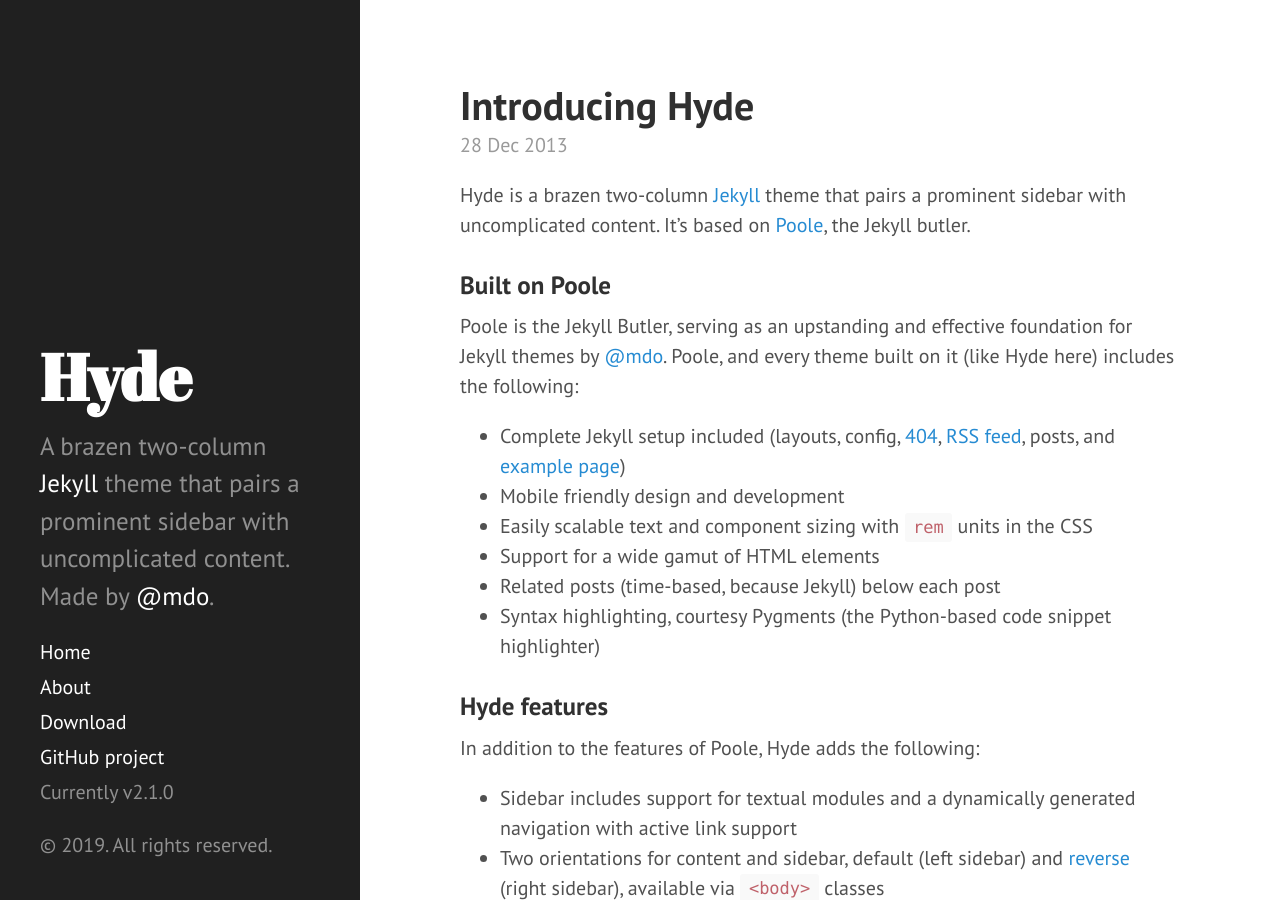
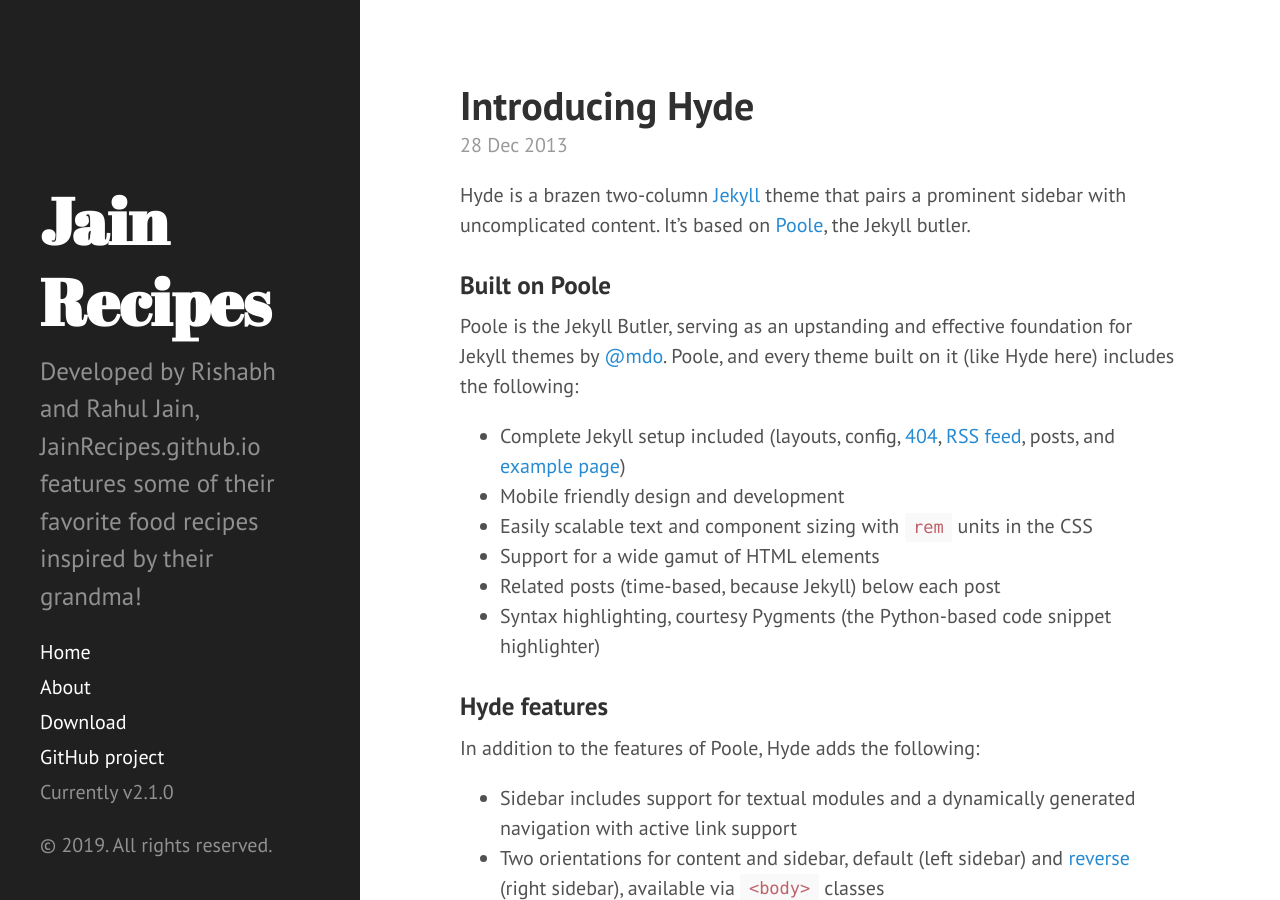
Before and after one commit to JainRecipes/JainRecipes.github.io, a Jekyll site: the page built from index.html, in a window 1280 px wide and 900 px high. Built offline with Jekyll 4.4.1, drawn with Linux system fonts in a browser that asks for light colours; Markdown is read by kramdown in place of the engine named in the settings; the list of posts is cut into pages by our own code.

Commit message:
Update _config.yml

```diff
--- a/_config.yml
+++ b/_config.yml
@@ -7,10 +7,10 @@
 permalink:        /blog/:year/:month/:day/:title
 
 # Setup
-title:            Hyde
-tagline:          'A Jekyll theme'
-description:      'A brazen two-column <a href="http://jekyllrb.com" target="_blank">Jekyll</a> theme that pairs a prominent sidebar with uncomplicated content. Made by <a href="https://twitter.com/mdo" target="_blank">@mdo</a>.'
-url:              http://hyde.getpoole.com
+title:            Jain Recipes
+tagline:          'A Compilation of Jain Recipes'
+description:      'Developed by Rishabh and Rahul Jain, JainRecipes.github.io features some of their favorite food recipes inspired by their grandma! '
+url:              https://jainrecipes.github.io
 baseurl:          /
 
 author:
```
